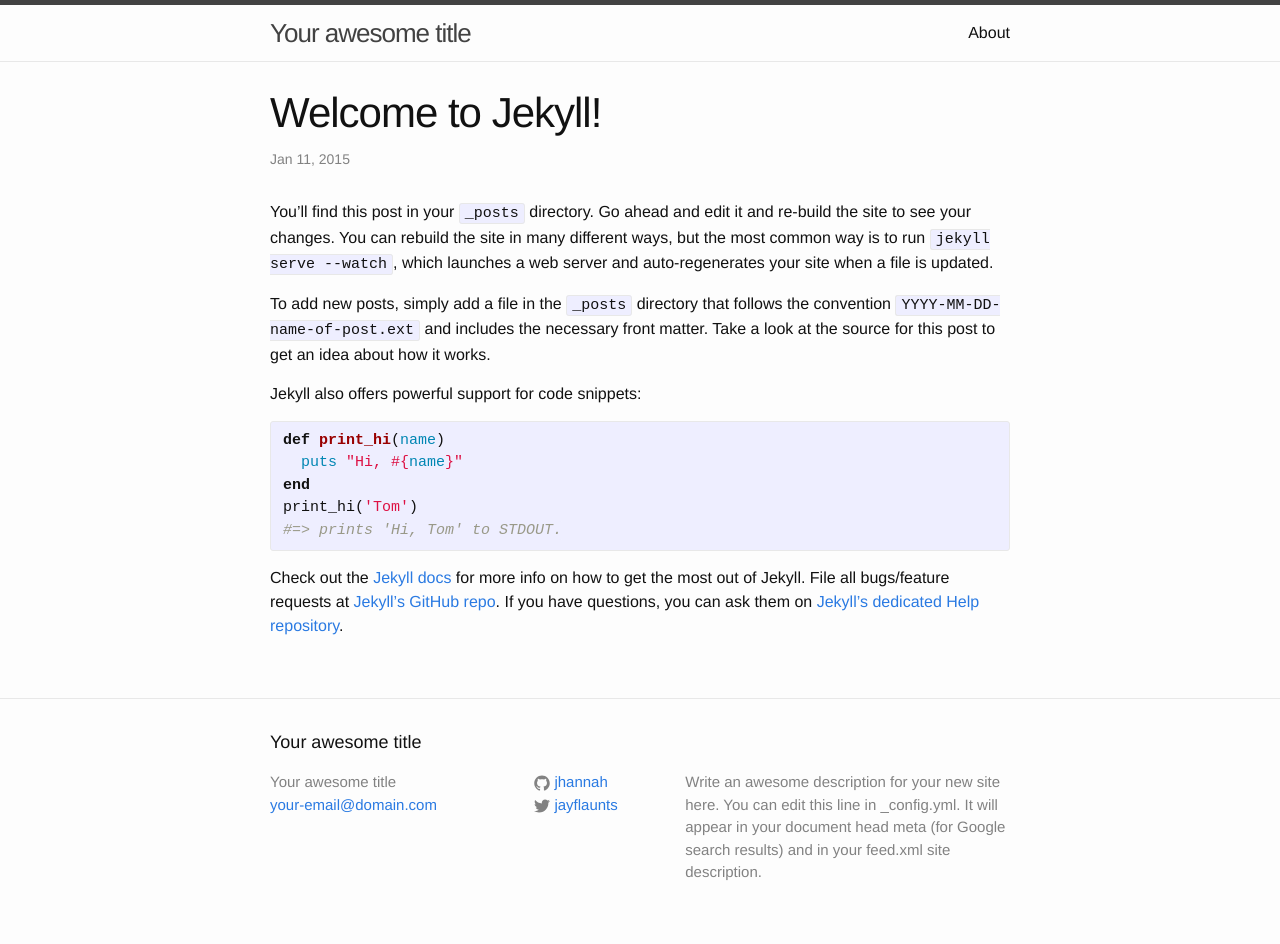
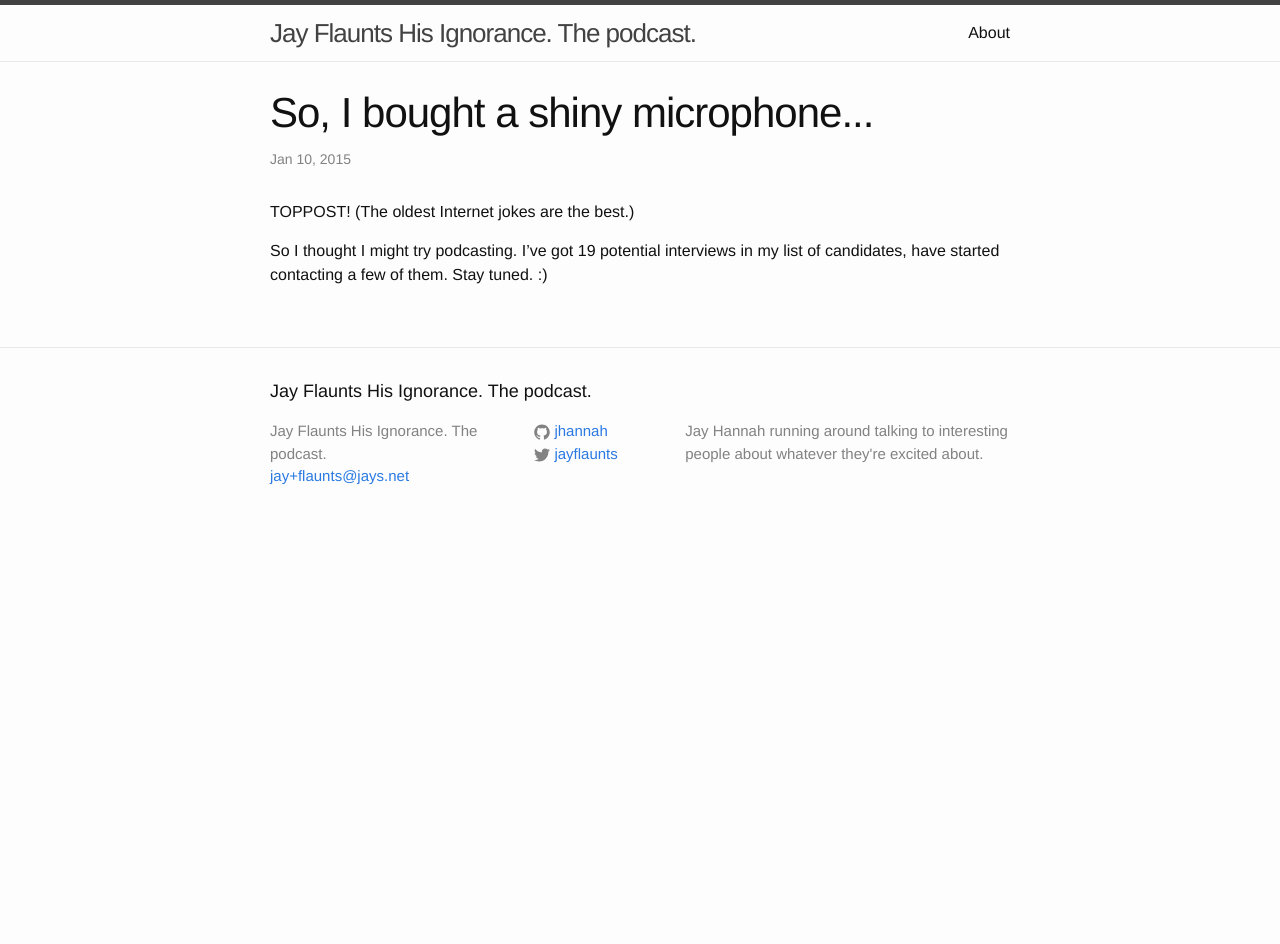
Before and after one commit to jhannah/jayflaunts, a Jekyll site: the page built from _posts/2015-01-11-welcome-to-jekyll.markdown, in a window 1280 px wide. Built offline with Jekyll 4.4.1, drawn with Linux system fonts in a browser that asks for light colours; after the commit the page ends 900 px from its top, so only the background shows below that.

Commit message:
About updated, first post edited

```diff
--- a/_config.yml
+++ b/_config.yml
@@ -1,10 +1,9 @@
 # Site settings
-title: Your awesome title
-email: your-email@domain.com
+title: Jay Flaunts His Ignorance. The podcast.
+email: jay+flaunts@jays.net
 description: > # this means to ignore newlines until "baseurl:"
-  Write an awesome description for your new site here. You can edit this
-  line in _config.yml. It will appear in your document head meta (for
-  Google search results) and in your feed.xml site description.
+  Jay Hannah running around talking to interesting people about whatever
+  they're excited about.
 baseurl: "/jayflaunts" # the subpath of your site, e.g. /blog/
 url: "http://jhannah.github.io" # the base hostname & protocol for your site
 twitter_username: jayflaunts
--- a/_posts/2015-01-11-welcome-to-jekyll.markdown
+++ b/_posts/2015-01-11-welcome-to-jekyll.markdown
@@ -1,25 +1,10 @@
 ---
 layout: post
-title:  "Welcome to Jekyll!"
-date:   2015-01-11 13:27:34
-categories: jekyll update
+title:  "So, I bought a shiny microphone..."
+date:   2015-01-10 13:27:34
+categories:
 ---
-You’ll find this post in your `_posts` directory. Go ahead and edit it and re-build the site to see your changes. You can rebuild the site in many different ways, but the most common way is to run `jekyll serve --watch`, which launches a web server and auto-regenerates your site when a file is updated.
+TOPPOST! (The oldest Internet jokes are the best.)
 
-To add new posts, simply add a file in the `_posts` directory that follows the convention `YYYY-MM-DD-name-of-post.ext` and includes the necessary front matter. Take a look at the source for this post to get an idea about how it works.
-
-Jekyll also offers powerful support for code snippets:
-
-{% highlight ruby %}
-def print_hi(name)
-  puts "Hi, #{name}"
-end
-print_hi('Tom')
-#=> prints 'Hi, Tom' to STDOUT.
-{% endhighlight %}
-
-Check out the [Jekyll docs][jekyll] for more info on how to get the most out of Jekyll. File all bugs/feature requests at [Jekyll’s GitHub repo][jekyll-gh]. If you have questions, you can ask them on [Jekyll’s dedicated Help repository][jekyll-help].
-
-[jekyll]:      http://jekyllrb.com
-[jekyll-gh]:   https://github.com/jekyll/jekyll
-[jekyll-help]: https://github.com/jekyll/jekyll-help
+So I thought I might try podcasting. I've got 19 potential interviews in my list
+of candidates, have started contacting a few of them. Stay tuned.  :)
```
Also changed, not shown: about.md (+5 -3 lines).
